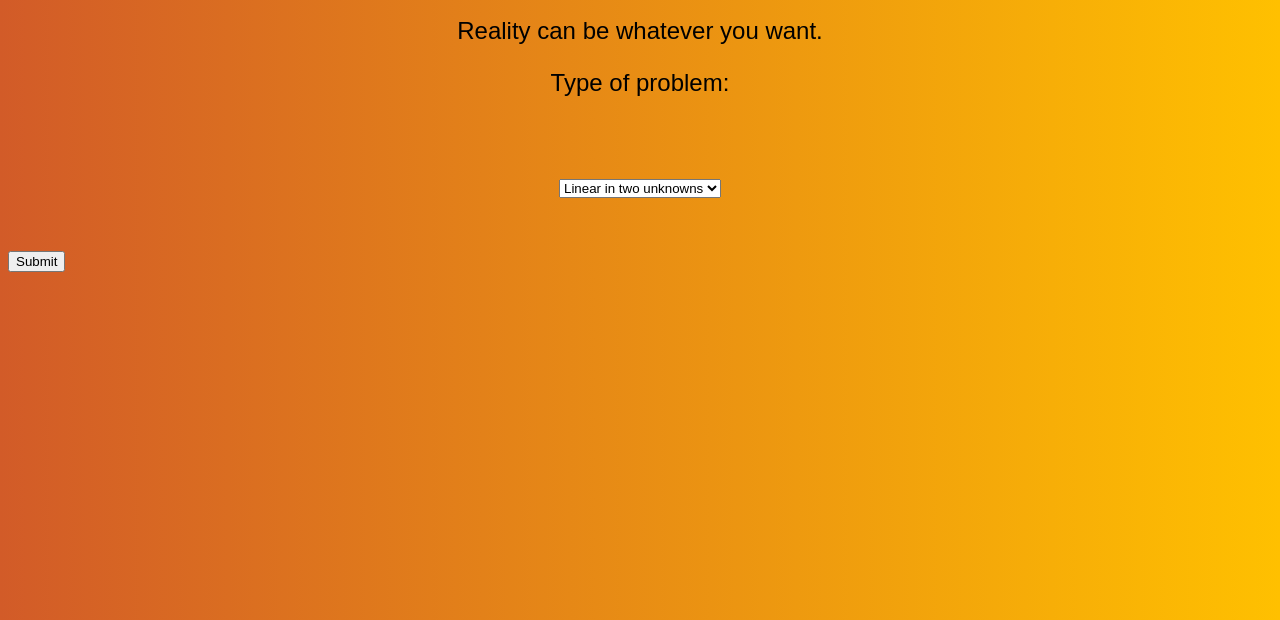
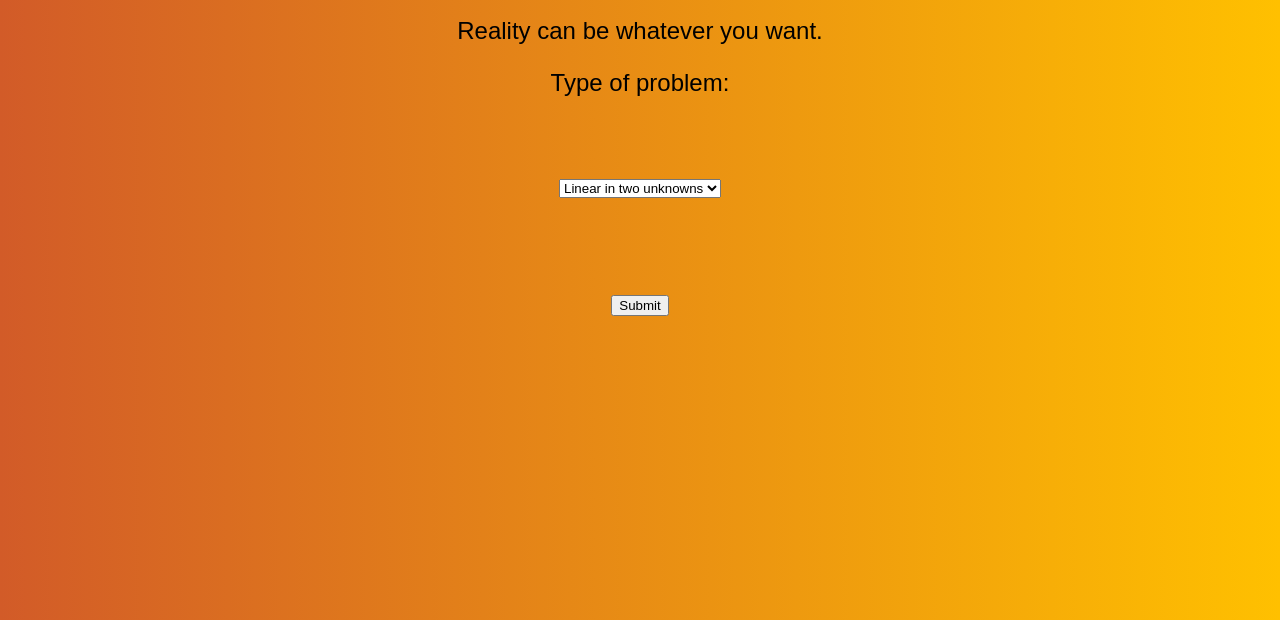
Before and after one commit to VariableKay/MafEngine, a plain HTML site: page index.html in a window 1280 px wide. Shown: the part 180-800 px from the top of the page. Drawn offline with Linux system fonts and the light colour scheme; a web font is replaced by a local one.

Commit message:
Update index.html

```diff
--- a/index.html
+++ b/index.html
@@ -21,5 +21,5 @@
   <option value="proportions">Proportions</option>
   <option value="graphs">Statistics and graphs</option>
   </select></h1>
-<button onclick="calculate()">Submit</button>
+<h1><button type="button" onclick="calculate()">Submit</button><h1>
 </body>
```
